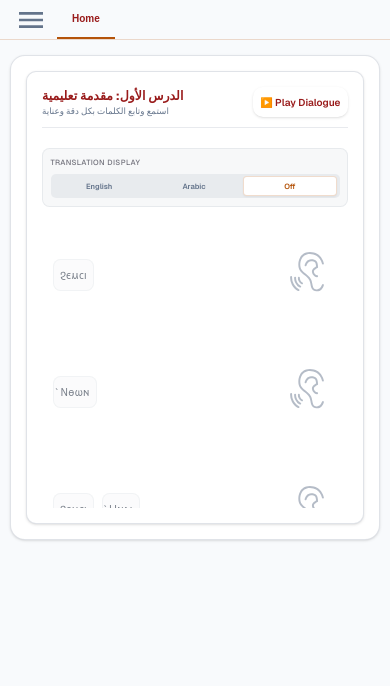
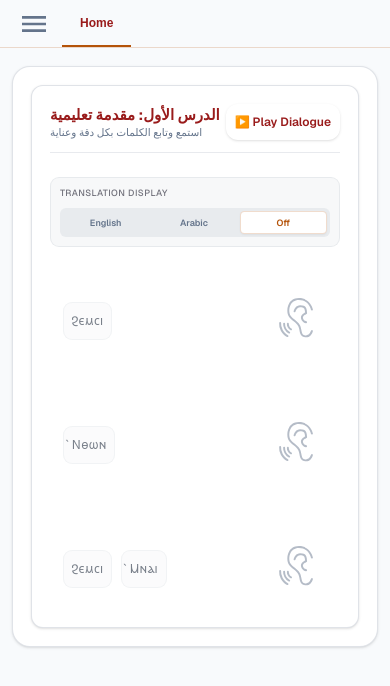
Before and after one commit to DrminaEmad/coptic_conversations, a Next.js app in the folder coptic_conversations/: page / in a window 390 px wide. Shown: the top 686 px of the page. Built offline with nearby package versions, Linux system fonts and the light colour scheme.

Commit message:
font size increased for mobile devices

```diff
--- a/coptic_conversations/app/globals.css
+++ b/coptic_conversations/app/globals.css
@@ -11,7 +11,7 @@
   /* 📱 MOBILE SIZING (Default Baseline) */
   /* Scales the default 16px down slightly to 15px so dense Coptic/Arabic scripts */
   /* look balanced and don't overflow on small mobile phone screens */
-  font-size: 62.5%;
+  font-size: 75%;
 }
 
 @media (prefers-color-scheme: dark) {
```
